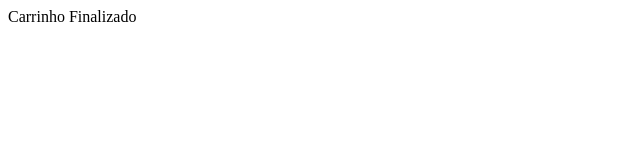
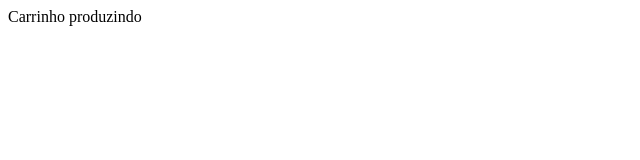
Before and after one commit to saturninorj/AV1_CARLOS, a plain HTML site: page cart.html in a window 1280 px wide. Shown: the full height of the page, 0-640 px from the left. Drawn offline with Linux system fonts and the light colour scheme.

Commit message:
tentando resolver

```diff
--- a/cart.html
+++ b/cart.html
@@ -7,6 +7,6 @@
     <title>Document</title>
 </head>
 <body>
-    Carrinho Finalizado
+    Carrinho produzindo
 </body>
 </html>
```
